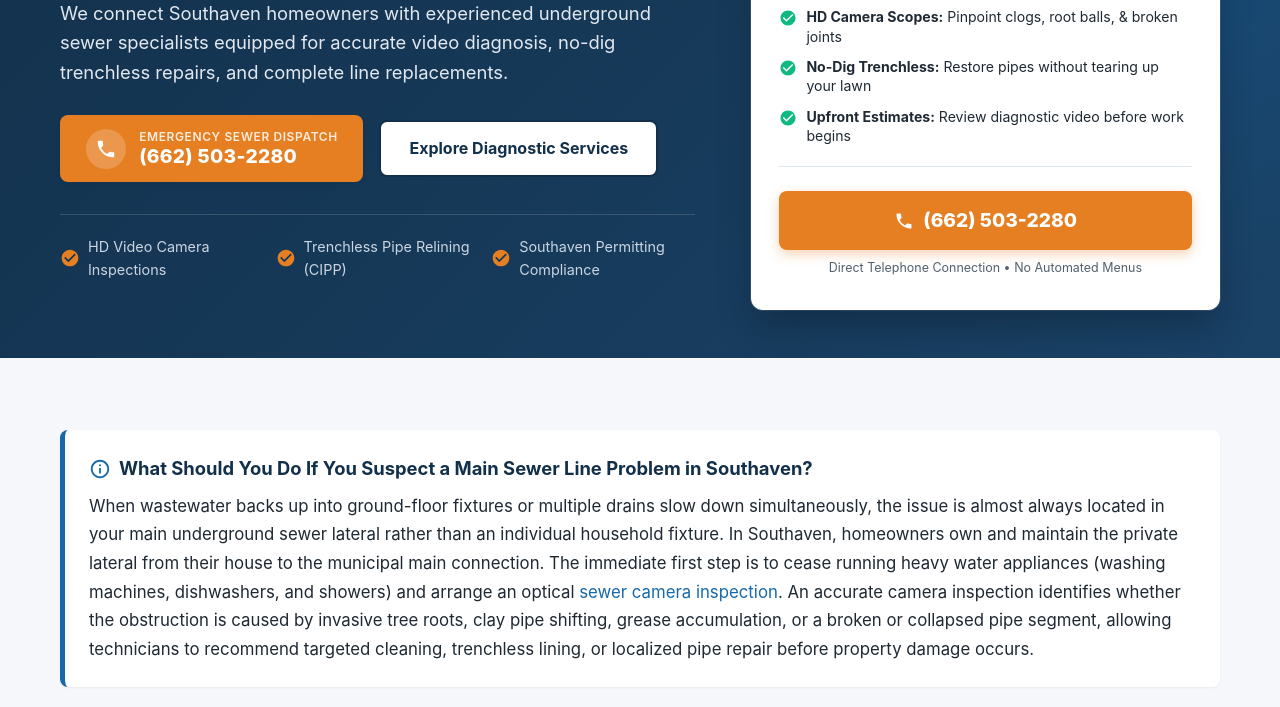
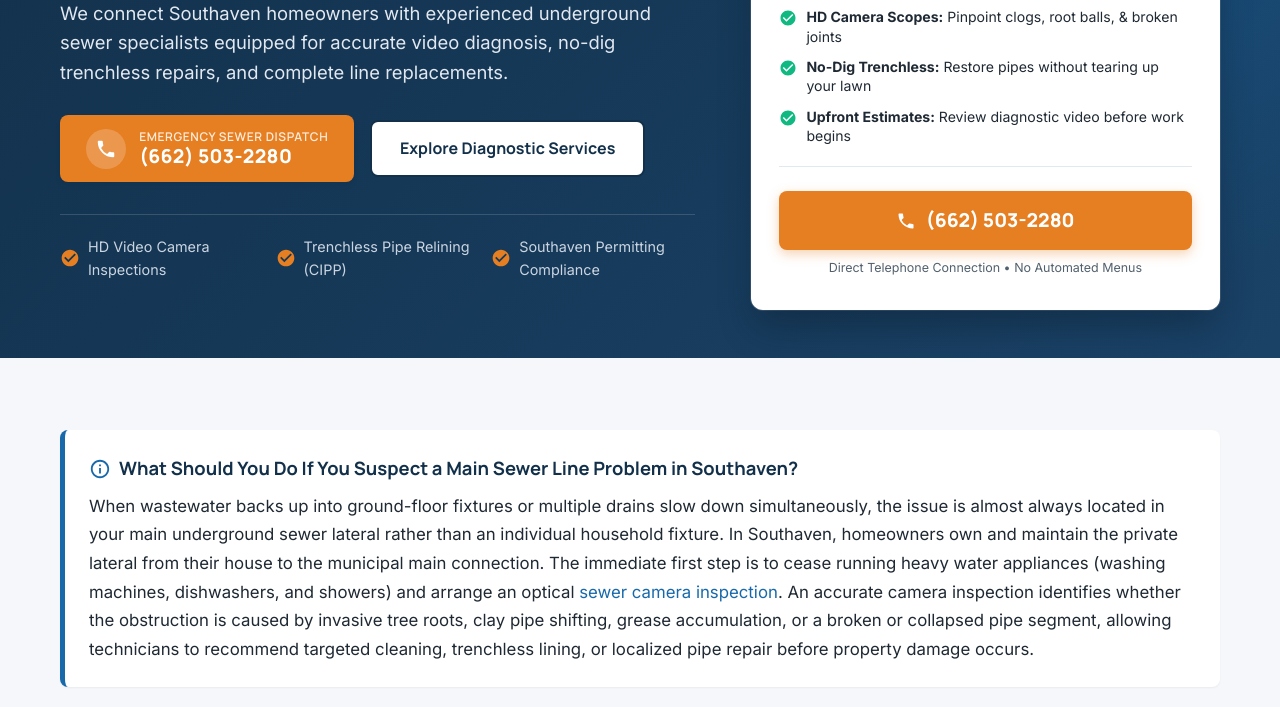
Before and after one commit to muhammadali8901/sewerline-repair, a plain HTML site: page index.html in a window 1280 px wide. Shown: the part 393-1100 px from the top of the page. Drawn offline with Linux system fonts and the light colour scheme.

Commit message:
Apply Manrope for headings/CTAs and Inter for body typography

```diff
--- a/assets/css/style.css
+++ b/assets/css/style.css
@@ -1,3 +1,5 @@
+@import url('https://fonts.googleapis.com/css2?family=Inter:wght@400;500;600;700&family=Manrope:wght@600;700;800&display=swap');
+
 /* ==========================================================================
    Southaven Sewer Line Repair - Professional Design System & Stylesheet
    Brand Colors:
@@ -27,7 +29,9 @@
   --color-warning: #F59E0B;
   --color-danger: #EF4444;
 
-  --font-sans: -apple-system, BlinkMacSystemFont, "Segoe UI", Roboto, "Helvetica Neue", Arial, sans-serif;
+  --font-body: 'Inter', -apple-system, BlinkMacSystemFont, "Segoe UI", Roboto, "Helvetica Neue", Arial, sans-serif;
+  --font-heading: 'Manrope', -apple-system, BlinkMacSystemFont, "Segoe UI", Roboto, "Helvetica Neue", Arial, sans-serif;
+  --font-sans: var(--font-body);
   --font-mono: ui-monospace, SFMono-Regular, Menlo, Monaco, Consolas, monospace;
 
   --shadow-sm: 0 1px 2px 0 rgba(0, 0, 0, 0.05);
@@ -58,13 +62,29 @@ html {
 }
 
 body {
-  font-family: var(--font-sans);
+  font-family: var(--font-body);
   background-color: var(--color-bg);
   color: var(--color-text);
   line-height: 1.6;
   text-rendering: optimizeLegibility;
   -webkit-font-smoothing: antialiased;
   padding-bottom: 72px; /* space for mobile sticky bar */
+}
+
+h1, h2, h3, h4, h5, h6,
+.hero h1,
+.section-title,
+.card-title,
+.btn,
+.nav-link,
+.top-bar-badge,
+.hero-badge,
+.section-tag,
+.header-call-btn,
+.hero-call-btn,
+.hero-dispatch-card h3,
+.dispatch-phone-btn {
+  font-family: var(--font-heading);
 }
 
 @media (min-width: 768px) {
```
